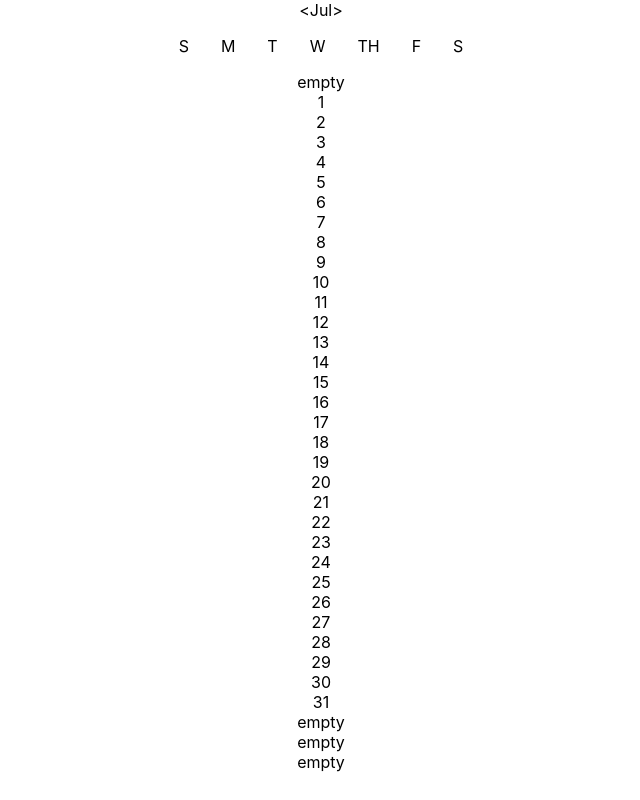
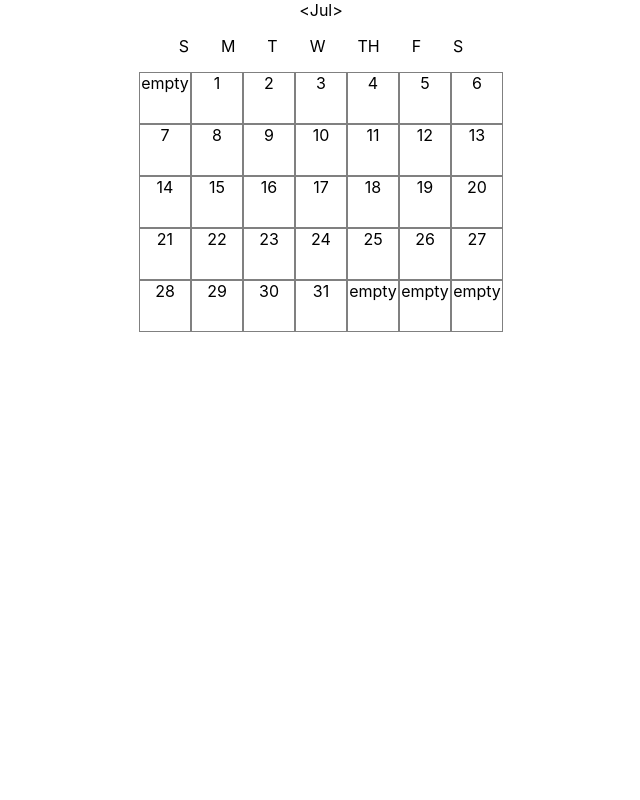
Before and after one commit to jenniferenck/interactive-calendar, a React (Create React App) app: page / in a window 1280 px wide. Shown: the whole page, without its empty margins (319-959 px from the left). Built offline with nearby package versions, Linux system fonts and the light colour scheme.

Commit message:
added styling for grid

```diff
--- a/src/CalendarMonth/CalendarMonth.css
+++ b/src/CalendarMonth/CalendarMonth.css
@@ -1,3 +1,22 @@
 .day {
   margin: 1em;
 }
+
+.day-box {
+  position: relative;
+  width: 50px;
+  height: 50px;
+  border: solid gray 1px;
+}
+
+.week {
+  display: flex;
+  flex-direction: row;
+}
+
+.days-container {
+  display: flex;
+  flex-direction: column;
+  justify-content: center;
+  align-items: center;
+}
--- a/src/CalendarMonth/index.js
+++ b/src/CalendarMonth/index.js
@@ -29,7 +29,11 @@ class CalendarMonth extends Component {
 
     // add first week with blanks
     while (days.length < firstDayIndex) {
-      days.push(<div key="empty">empty</div>);
+      days.push(
+        <div className="day-box" key="empty">
+          empty
+        </div>
+      );
     }
 
     // now that we added blanks, add real dates, devisible by 7, push onto month & clear days array
@@ -49,7 +53,11 @@ class CalendarMonth extends Component {
     // add last week incomplete row
     if (days.length) {
       while (days.length < 7) {
-        days.push(<div key="empty">empty</div>);
+        days.push(
+          <div className="day-box" key="empty">
+            empty
+          </div>
+        );
       }
       month.push(<div className="week">{days}</div>);
     }
```
